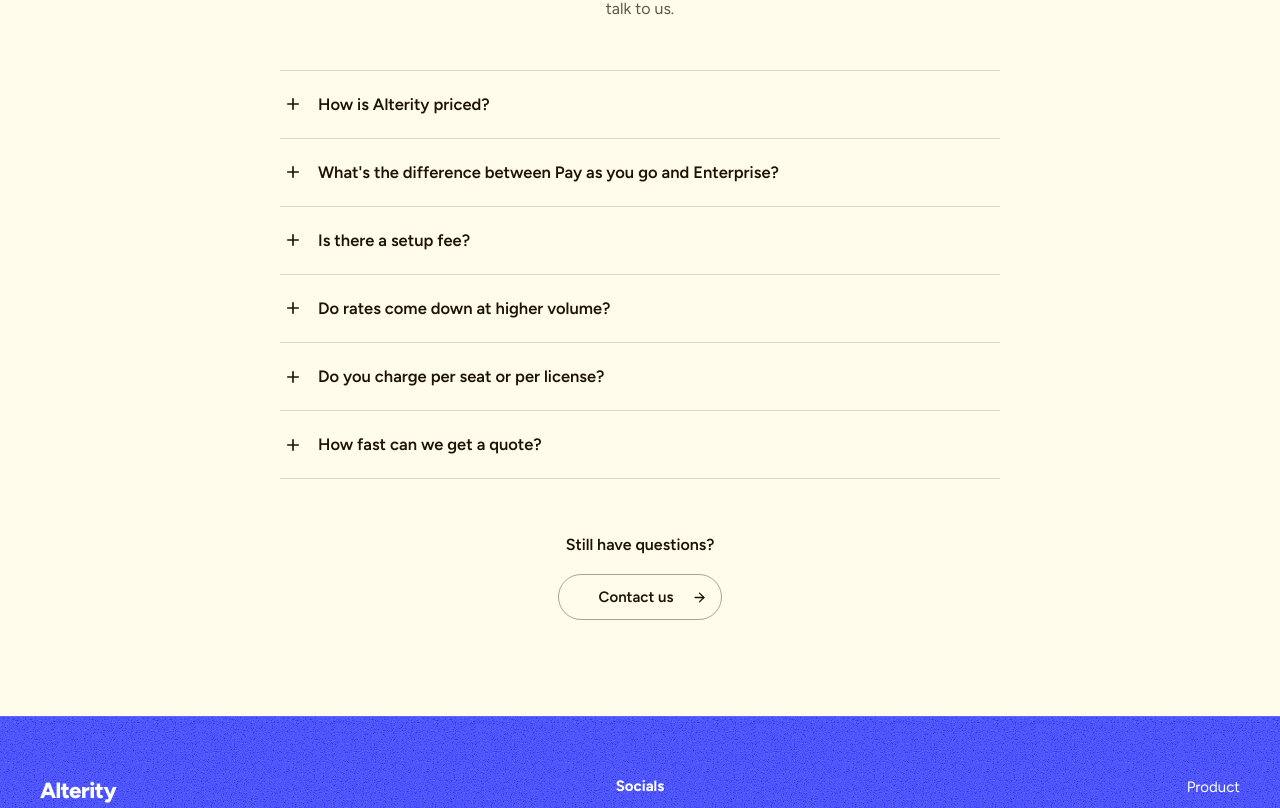
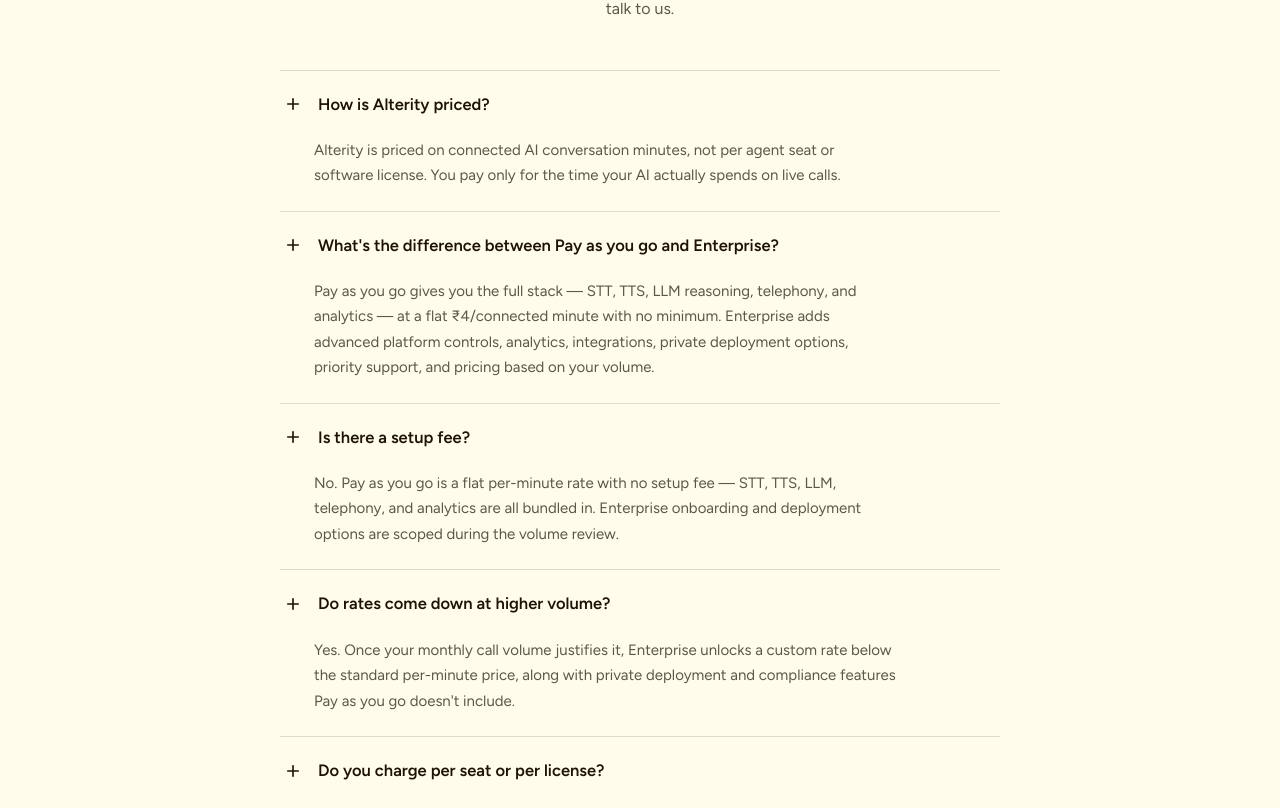
Before and after one commit to mohneeshrautela/alterity-website, a React (Vite) app: page /pricing in a window 1280 px wide. Shown: the part 1152-1960 px from the top of the page. Built offline with nearby package versions, Linux system fonts and the light colour scheme.

Commit message:
Add forceMount prop to AccordionPrimitive.Content

```diff
--- a/src/components/PricingPage/PricingPage.jsx
+++ b/src/components/PricingPage/PricingPage.jsx
@@ -66,7 +66,7 @@ export default function PricingPage() {
                     <span className="pricing-faq__question">{item.question}</span>
                   </AccordionPrimitive.Trigger>
                 </AccordionPrimitive.Header>
-                <AccordionPrimitive.Content className="pricing-faq__content">
+                <AccordionPrimitive.Content forceMount className="pricing-faq__content">
                   <p className="pricing-faq__answer">{item.answer}</p>
                 </AccordionPrimitive.Content>
               </AccordionPrimitive.Item>
```
